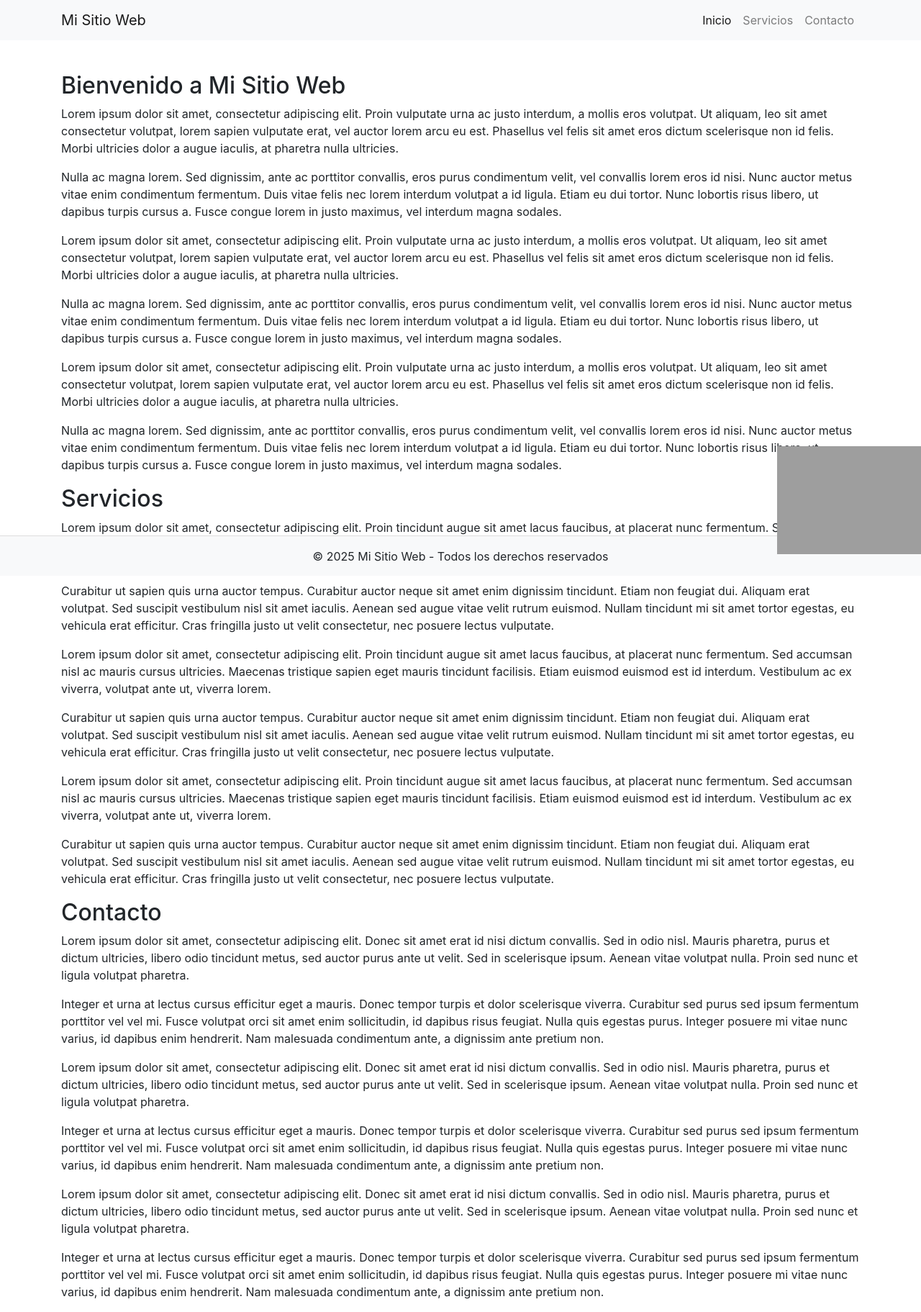
After one commit to ellocoquecorre/bolsa, a PHP site: page /temp.html in a window 1280 px wide. The commit adds this page. Shown: the whole page at 72% size. Run offline with PHP 8.4, Linux system fonts and the light colour scheme; grey boxes are pictures that could not be loaded.

Commit message:
Subiendo

```diff
--- a/public_html/frontend/cliente.php
+++ b/public_html/frontend/cliente.php
@@ -80,7 +80,7 @@ $conn->close();
         <!-- FIN TITULO -->
         <hr class="mod">
     </div>
-    <!-- CONTENIDO -->
+    <!-- FIN CONTENIDO -->
 
     <!-- JS -->
     <script src="https://cdn.jsdelivr.net/npm/bootstrap@5.3.0-alpha3/dist/js/bootstrap.bundle.min.js"></script>
--- /dev/null
+++ b/public_html/temp.html
@@ -0,0 +1,178 @@
+<!DOCTYPE html>
+<html lang="es">
+  <head>
+    <meta charset="UTF-8" />
+    <meta name="viewport" content="width=device-width, initial-scale=1.0" />
+    <title>Navbar Fixed-Top con Lorem Ipsum</title>
+    <!-- Enlazar Bootstrap CSS -->
+    <link href="https://stackpath.bootstrapcdn.com/bootstrap/4.5.2/css/bootstrap.min.css" rel="stylesheet" />
+    <style>
+      /* Estilo para la imagen fija en la parte inferior */
+      #fixed-image {
+        position: fixed;
+        bottom: 30px; /* Ajusta este valor para desplazarla más abajo o más arriba */
+        right: 0;
+        z-index: 9999;
+        width: 200px; /* Ajusta el tamaño de la imagen si es necesario */
+      }
+      footer {
+        position: fixed;
+        bottom: 0;
+        width: 100%;
+        height: 56px; /* Altura igual a la navbar */
+        background-color: #f8f9fa; /* Color de fondo similar al de la navbar */
+        display: flex;
+        justify-content: center;
+        align-items: center;
+        border-top: 1px solid #ddd;
+      }
+    </style>
+  </head>
+  <body>
+    <!-- Navbar fija en la parte superior -->
+    <nav class="navbar navbar-expand-lg navbar-light bg-light fixed-top">
+      <div class="container">
+        <a class="navbar-brand" href="#">Mi Sitio Web</a>
+        <button
+          class="navbar-toggler"
+          type="button"
+          data-toggle="collapse"
+          data-target="#navbarNav"
+          aria-controls="navbarNav"
+          aria-expanded="false"
+          aria-label="Toggle navigation"
+        >
+          <span class="navbar-toggler-icon"></span>
+        </button>
+        <div class="collapse navbar-collapse" id="navbarNav">
+          <ul class="navbar-nav ml-auto">
+            <li class="nav-item active">
+              <a class="nav-link" href="#inicio">Inicio</a>
+            </li>
+            <li class="nav-item">
+              <a class="nav-link" href="#servicios">Servicios</a>
+            </li>
+            <li class="nav-item">
+              <a class="nav-link" href="#contacto">Contacto</a>
+            </li>
+          </ul>
+        </div>
+      </div>
+    </nav>
+
+    <!-- Contenido principal -->
+    <div class="container" style="margin-top: 100px">
+      <section id="inicio">
+        <h2>Bienvenido a Mi Sitio Web</h2>
+        <p>
+          Lorem ipsum dolor sit amet, consectetur adipiscing elit. Proin vulputate urna ac justo interdum, a mollis eros volutpat. Ut aliquam, leo sit amet
+          consectetur volutpat, lorem sapien vulputate erat, vel auctor lorem arcu eu est. Phasellus vel felis sit amet eros dictum scelerisque non id felis.
+          Morbi ultricies dolor a augue iaculis, at pharetra nulla ultricies.
+        </p>
+        <p>
+          Nulla ac magna lorem. Sed dignissim, ante ac porttitor convallis, eros purus condimentum velit, vel convallis lorem eros id nisi. Nunc auctor metus
+          vitae enim condimentum fermentum. Duis vitae felis nec lorem interdum volutpat a id ligula. Etiam eu dui tortor. Nunc lobortis risus libero, ut
+          dapibus turpis cursus a. Fusce congue lorem in justo maximus, vel interdum magna sodales.
+        </p>
+        <p>
+          Lorem ipsum dolor sit amet, consectetur adipiscing elit. Proin vulputate urna ac justo interdum, a mollis eros volutpat. Ut aliquam, leo sit amet
+          consectetur volutpat, lorem sapien vulputate erat, vel auctor lorem arcu eu est. Phasellus vel felis sit amet eros dictum scelerisque non id felis.
+          Morbi ultricies dolor a augue iaculis, at pharetra nulla ultricies.
+        </p>
+        <p>
+          Nulla ac magna lorem. Sed dignissim, ante ac porttitor convallis, eros purus condimentum velit, vel convallis lorem eros id nisi. Nunc auctor metus
+          vitae enim condimentum fermentum. Duis vitae felis nec lorem interdum volutpat a id ligula. Etiam eu dui tortor. Nunc lobortis risus libero, ut
+          dapibus turpis cursus a. Fusce congue lorem in justo maximus, vel interdum magna sodales.
+        </p>
+        <p>
+          Lorem ipsum dolor sit amet, consectetur adipiscing elit. Proin vulputate urna ac justo interdum, a mollis eros volutpat. Ut aliquam, leo sit amet
+          consectetur volutpat, lorem sapien vulputate erat, vel auctor lorem arcu eu est. Phasellus vel felis sit amet eros dictum scelerisque non id felis.
+          Morbi ultricies dolor a augue iaculis, at pharetra nulla ultricies.
+        </p>
+        <p>
+          Nulla ac magna lorem. Sed dignissim, ante ac porttitor convallis, eros purus condimentum velit, vel convallis lorem eros id nisi. Nunc auctor metus
+          vitae enim condimentum fermentum. Duis vitae felis nec lorem interdum volutpat a id ligula. Etiam eu dui tortor. Nunc lobortis risus libero, ut
+          dapibus turpis cursus a. Fusce congue lorem in justo maximus, vel interdum magna sodales.
+        </p>
+      </section>
+
+      <section id="servicios">
+        <h2>Servicios</h2>
+        <p>
+          Lorem ipsum dolor sit amet, consectetur adipiscing elit. Proin tincidunt augue sit amet lacus faucibus, at placerat nunc fermentum. Sed accumsan nisl
+          ac mauris cursus ultricies. Maecenas tristique sapien eget mauris tincidunt facilisis. Etiam euismod euismod est id interdum. Vestibulum ac ex
+          viverra, volutpat ante ut, viverra lorem.
+        </p>
+        <p>
+          Curabitur ut sapien quis urna auctor tempus. Curabitur auctor neque sit amet enim dignissim tincidunt. Etiam non feugiat dui. Aliquam erat volutpat.
+          Sed suscipit vestibulum nisl sit amet iaculis. Aenean sed augue vitae velit rutrum euismod. Nullam tincidunt mi sit amet tortor egestas, eu vehicula
+          erat efficitur. Cras fringilla justo ut velit consectetur, nec posuere lectus vulputate.
+        </p>
+        <p>
+          Lorem ipsum dolor sit amet, consectetur adipiscing elit. Proin tincidunt augue sit amet lacus faucibus, at placerat nunc fermentum. Sed accumsan nisl
+          ac mauris cursus ultricies. Maecenas tristique sapien eget mauris tincidunt facilisis. Etiam euismod euismod est id interdum. Vestibulum ac ex
+          viverra, volutpat ante ut, viverra lorem.
+        </p>
+        <p>
+          Curabitur ut sapien quis urna auctor tempus. Curabitur auctor neque sit amet enim dignissim tincidunt. Etiam non feugiat dui. Aliquam erat volutpat.
+          Sed suscipit vestibulum nisl sit amet iaculis. Aenean sed augue vitae velit rutrum euismod. Nullam tincidunt mi sit amet tortor egestas, eu vehicula
+          erat efficitur. Cras fringilla justo ut velit consectetur, nec posuere lectus vulputate.
+        </p>
+        <p>
+          Lorem ipsum dolor sit amet, consectetur adipiscing elit. Proin tincidunt augue sit amet lacus faucibus, at placerat nunc fermentum. Sed accumsan nisl
+          ac mauris cursus ultricies. Maecenas tristique sapien eget mauris tincidunt facilisis. Etiam euismod euismod est id interdum. Vestibulum ac ex
+          viverra, volutpat ante ut, viverra lorem.
+        </p>
+        <p>
+          Curabitur ut sapien quis urna auctor tempus. Curabitur auctor neque sit amet enim dignissim tincidunt. Etiam non feugiat dui. Aliquam erat volutpat.
+          Sed suscipit vestibulum nisl sit amet iaculis. Aenean sed augue vitae velit rutrum euismod. Nullam tincidunt mi sit amet tortor egestas, eu vehicula
+          erat efficitur. Cras fringilla justo ut velit consectetur, nec posuere lectus vulputate.
+        </p>
+      </section>
+
+      <section id="contacto">
+        <h2>Contacto</h2>
+        <p>
+          Lorem ipsum dolor sit amet, consectetur adipiscing elit. Donec sit amet erat id nisi dictum convallis. Sed in odio nisl. Mauris pharetra, purus et
+          dictum ultricies, libero odio tincidunt metus, sed auctor purus ante ut velit. Sed in scelerisque ipsum. Aenean vitae volutpat nulla. Proin sed nunc
+          et ligula volutpat pharetra.
+        </p>
+        <p>
+          Integer et urna at lectus cursus efficitur eget a mauris. Donec tempor turpis et dolor scelerisque viverra. Curabitur sed purus sed ipsum fermentum
+          porttitor vel vel mi. Fusce volutpat orci sit amet enim sollicitudin, id dapibus risus feugiat. Nulla quis egestas purus. Integer posuere mi vitae
+          nunc varius, id dapibus enim hendrerit. Nam malesuada condimentum ante, a dignissim ante pretium non.
+        </p>
+        <p>
+          Lorem ipsum dolor sit amet, consectetur adipiscing elit. Donec sit amet erat id nisi dictum convallis. Sed in odio nisl. Mauris pharetra, purus et
+          dictum ultricies, libero odio tincidunt metus, sed auctor purus ante ut velit. Sed in scelerisque ipsum. Aenean vitae volutpat nulla. Proin sed nunc
+          et ligula volutpat pharetra.
+        </p>
+        <p>
+          Integer et urna at lectus cursus efficitur eget a mauris. Donec tempor turpis et dolor scelerisque viverra. Curabitur sed purus sed ipsum fermentum
+          porttitor vel vel mi. Fusce volutpat orci sit amet enim sollicitudin, id dapibus risus feugiat. Nulla quis egestas purus. Integer posuere mi vitae
+          nunc varius, id dapibus enim hendrerit. Nam malesuada condimentum ante, a dignissim ante pretium non.
+        </p>
+        <p>
+          Lorem ipsum dolor sit amet, consectetur adipiscing elit. Donec sit amet erat id nisi dictum convallis. Sed in odio nisl. Mauris pharetra, purus et
+          dictum ultricies, libero odio tincidunt metus, sed auctor purus ante ut velit. Sed in scelerisque ipsum. Aenean vitae volutpat nulla. Proin sed nunc
+          et ligula volutpat pharetra.
+        </p>
+        <p>
+          Integer et urna at lectus cursus efficitur eget a mauris. Donec tempor turpis et dolor scelerisque viverra. Curabitur sed purus sed ipsum fermentum
+          porttitor vel vel mi. Fusce volutpat orci sit amet enim sollicitudin, id dapibus risus feugiat. Nulla quis egestas purus. Integer posuere mi vitae
+          nunc varius, id dapibus enim hendrerit. Nam malesuada condimentum ante, a dignissim ante pretium non.
+        </p>
+      </section>
+    </div>
+
+    <!-- Imagen fija al pie de la página -->
+    <img id="fixed-image" src="https://pngimg.com/uploads/thief/thief_PNG9.png" alt="Imagen Fija" />
+    <footer>
+      <p class="mb-0">© 2025 Mi Sitio Web - Todos los derechos reservados</p>
+    </footer>
+    <!-- Enlazar Bootstrap JS y dependencias -->
+    <script src="https://code.jquery.com/jquery-3.5.1.slim.min.js"></script>
+    <script src="https://cdn.jsdelivr.net/npm/@popperjs/core@2.9.2/dist/umd/popper.min.js"></script>
+    <script src="https://stackpath.bootstrapcdn.com/bootstrap/4.5.2/js/bootstrap.min.js"></script>
+  </body>
+</html>
```
Also changed, not shown: public_html/backend/alta_clientes.php (+9 -0 lines), public_html/backend/cliente.php (+11 -0 lines), public_html/backend/historial.php (+11 -0 lines), public_html/backend/lista_clientes.php (+14 -9 lines), public_html/css/style.css (+27 -1 lines), public_html/funciones/compra_acciones.php (+9 -0 lines), public_html/funciones/editar_cliente.php (+9 -0 lines), public_html/funciones/editar_compra_acciones.php (+10 -0 lines), public_html/login.php (+25 -11 lines), public_html/img/chorro.png (added).
